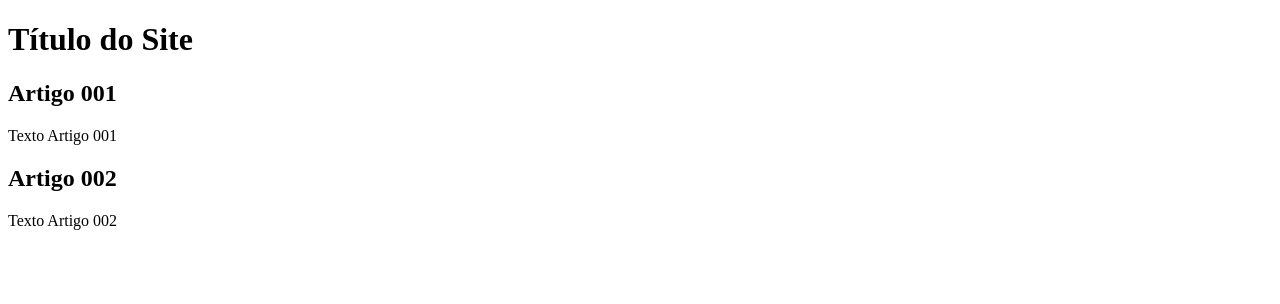
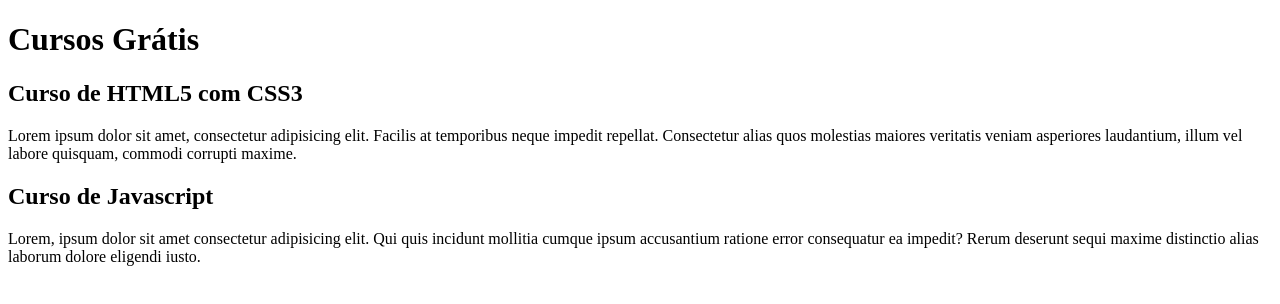
Before and after one commit to andetavares/teste-branch, a plain HTML site: page index.html in a window 1280 px wide. Drawn offline with Linux system fonts and the light colour scheme.

Commit message:
Comecei a escrever um conteúdo

```diff
--- a/index.html
+++ b/index.html
@@ -8,15 +8,15 @@
 <body>
     <main>
         <header>
-            <h1>Título do Site</h1>
+            <h1>Cursos Grátis</h1>
         </header>
         <article>
-            <h2>Artigo 001</h2>
-            <p>Texto Artigo 001</p>
+            <h2>Curso de HTML5 com CSS3</h2>
+            <p>Lorem ipsum dolor sit amet, consectetur adipisicing elit. Facilis at temporibus neque impedit repellat. Consectetur alias quos molestias maiores veritatis veniam asperiores laudantium, illum vel labore quisquam, commodi corrupti maxime.</p>
         </article>
         <article>
-            <h2>Artigo 002</h2>
-            <p>Texto Artigo 002</p>
+            <h2>Curso de Javascript</h2>
+            <p>Lorem, ipsum dolor sit amet consectetur adipisicing elit. Qui quis incidunt mollitia cumque ipsum accusantium ratione error consequatur ea impedit? Rerum deserunt sequi maxime distinctio alias laborum dolore eligendi iusto.</p>
         </article>
     </main>
 </body>
```
